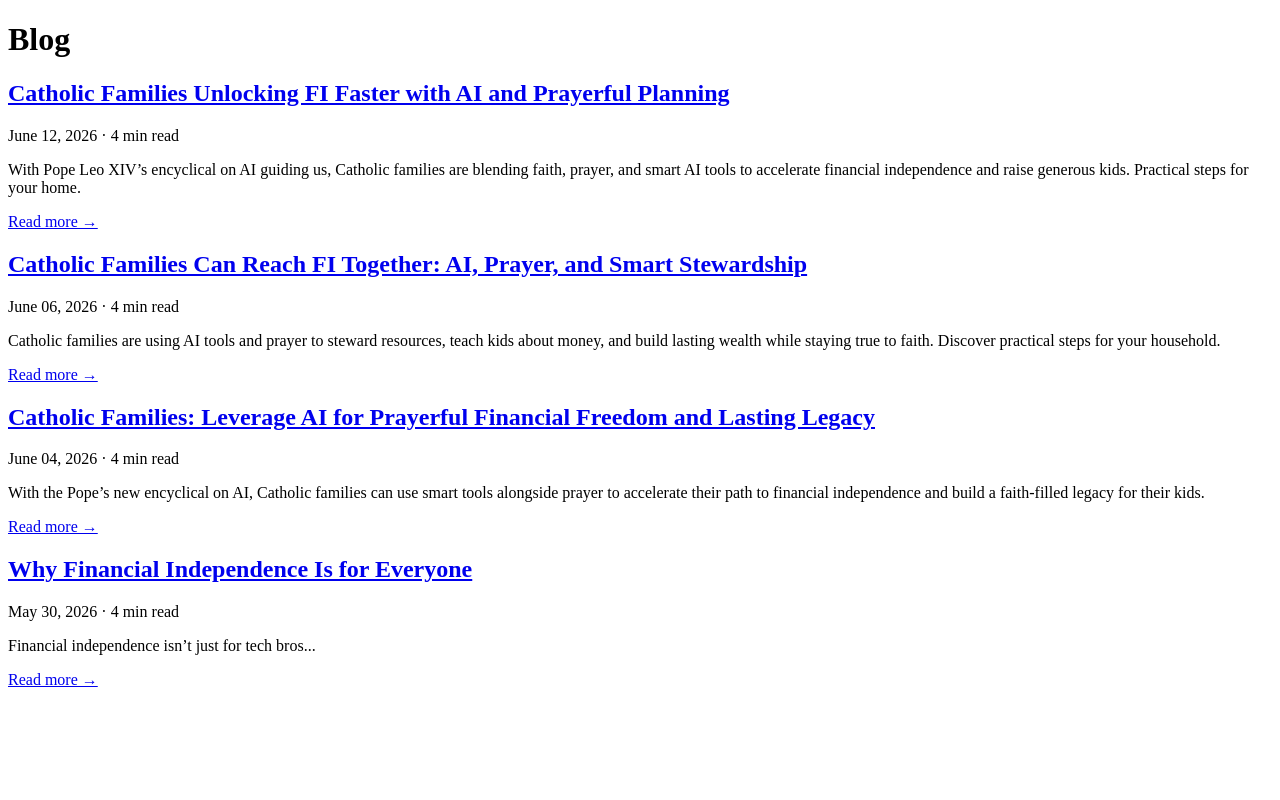
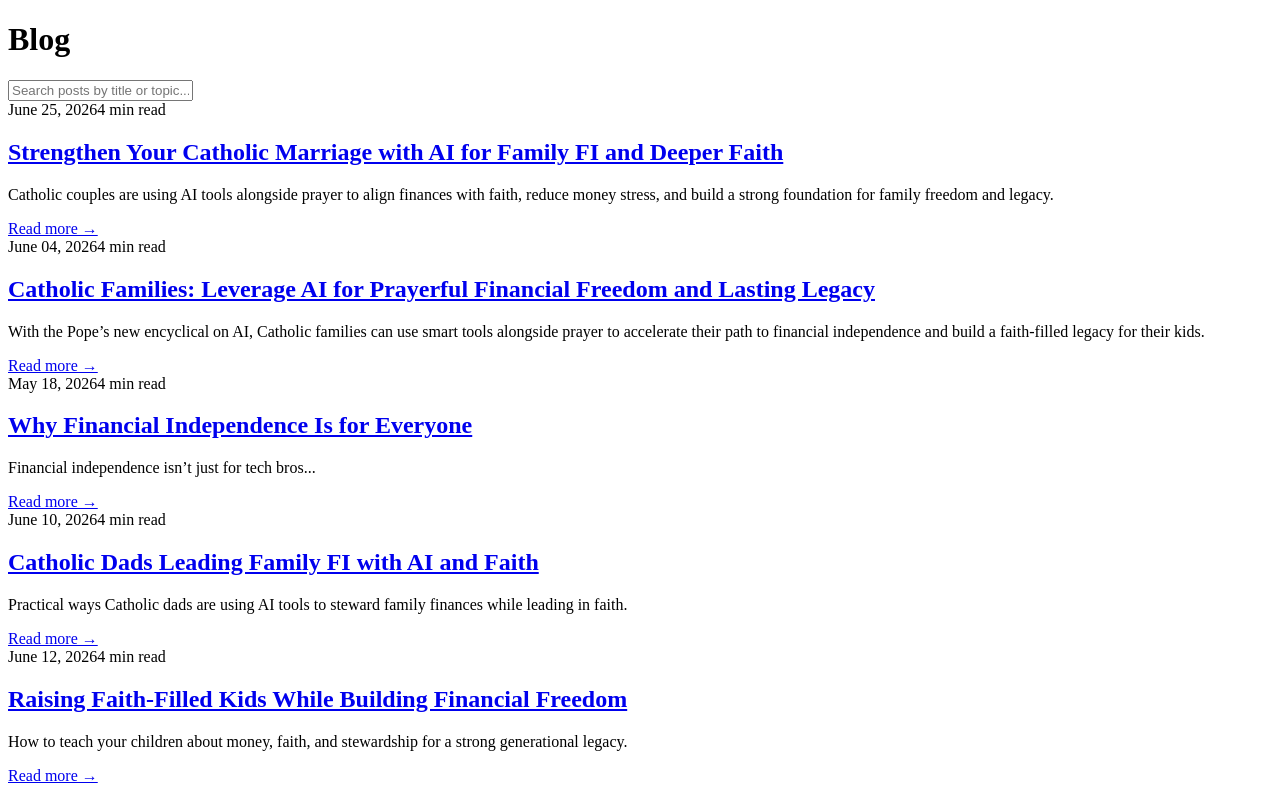
Before and after one commit to daughterpop/super-fi-calc, a React (Vite) app: page /blog in a window 1280 px wide. Built offline with nearby package versions, Linux system fonts and the light colour scheme.

Commit message:
Add daily blog post: Strengthen Your Catholic Marriage with AI for Family FI and Deeper Faith – June 25, 2026

```diff
--- a/src/main.jsx
+++ b/src/main.jsx
@@ -7,8 +7,16 @@ import BlogIndex from './pages/BlogIndex';
 import WhyFIForEveryone from './pages/WhyFIForEveryone';
 import RaisingFaithFilledKidsWhileBuildingFinancialFreedom from './pages/RaisingFaithFilledKidsWhileBuildingFinancialFreedom';
 import CatholicFamiliesCanReachFiTogetherAiPrayerAndSmartStewardship from './pages/catholic-families-can-reach-fi-together-ai-prayer-and-smart-stewardship';
-import CatholicFamiliesUnlockingFiFasterWithAiAndPrayerfulPlanning from './pages/catholic-families-unlocking-fi-faster-with-ai-and-prayerful-planning';
-// other post imports...
+import CatholicFamiliesLeverageAiForPrayerfulFinancialFreedomAndLastingLegacy from './pages/catholic-families-leverage-ai-for-prayerful-financial-freedom-and-lasting-legacy';
+import AiAssistedStewardshipHowCatholicFamiliesLeverageSmartToolsForFiAndFaithfulLiving from './pages/ai-assisted-stewardship-how-catholic-families-leverage-smart-tools-for-fi-and-faithful-living';
+import CatholicDadsLeadingFamilyFiWithAiAndFaith from './pages/catholic-dads-leading-family-fi-with-ai-and-faith';
+import CatholicFamiliesHarnessAiForPrayerfulFiAndGenerationalLegacy from './pages/catholic-families-harness-ai-for-prayerful-fi-and-generational-legacy';
+import CatholicMomsDadsUseAiToBuildDebtFreeFaithFilledFamilyLegacy from './pages/catholic-moms-dads-use-ai-to-build-debt-free-faith-filled-family-legacy';
+import CatholicParentsBuildingFiLegacyWithAiAndPrayer from './pages/catholic-parents-building-fi-legacy-with-ai-and-prayer';
+import FaithfulParentingOnThePathToFiCreatingMarginForWhatMattersMostInYourChristianHome from './pages/faithful-parenting-on-the-path-to-fi-creating-margin-for-what-matters-most-in-your-christian-home';
+import HowChristianCouplesUnlockFinancialFreedomTogetherFaithTeamworkAndALegacyYourFamilyWillThankYouFor from './pages/how-christian-couples-unlock-financial-freedom-together-faith-teamwork-and-a-legacy-your-family-will-thank-you-for';
+import PrayingYourWayToFinancialFreedomHowChristianFamiliesCanBuildWealthGenerosityAndPeaceTogether from './pages/praying-your-way-to-financial-freedom-how-christian-families-can-build-wealth-generosity-and-peace-together';
+import StrengthenYourCatholicMarriageWithAiForFamilyFiAndDeeperFaith from './pages/strengthen-your-catholic-marriage-with-ai-for-family-fi-and-deeper-faith';
 
 ReactDOM.createRoot(document.getElementById('root')).render(
   <React.StrictMode>
@@ -19,8 +27,18 @@ ReactDOM.createRoot(document.getElementById('root')).render(
         <Route path="/blog/why-fi-for-everyone" element={<WhyFIForEveryone />} />
         <Route path="/blog/raising-faith-filled-kids-while-building-financial-freedom" element={<RaisingFaithFilledKidsWhileBuildingFinancialFreedom />} />
         <Route path="/blog/catholic-families-can-reach-fi-together-ai-prayer-and-smart-stewardship" element={<CatholicFamiliesCanReachFiTogetherAiPrayerAndSmartStewardship />} />
-        <Route path="/blog/catholic-families-unlocking-fi-faster-with-ai-and-prayerful-planning" element={<CatholicFamiliesUnlockingFiFasterWithAiAndPrayerfulPlanning />} />
-        {/* other routes */}
+        <Route path="/blog/catholic-families-leverage-ai-for-prayerful-financial-freedom-and-lasting-legacy" element={<CatholicFamiliesLeverageAiForPrayerfulFinancialFreedomAndLastingLegacy />} />
+        <Route path="/blog/ai-assisted-stewardship-how-catholic-families-leverage-smart-tools-for-fi-and-faithful-living" element={<AiAssistedStewardshipHowCatholicFamiliesLeverageSmartToolsForFiAndFaithfulLiving />} />
+        <Route path="/blog/catholic-dads-leading-family-fi-with-ai-and-faith" element={<CatholicDadsLeadingFamilyFiWithAiAndFaith />} />
+        <Route path="/blog/catholic-families-harness-ai-for-prayerful-fi-and-generational-legacy" element={<CatholicFamiliesHarnessAiForPrayerfulFiAndGenerationalLegacy />} />
+        <Route path="/blog/catholic-moms-dads-use-ai-to-build-debt-free-faith-filled-family-legacy" element={<CatholicMomsDadsUseAiToBuildDebtFreeFaithFilledFamilyLegacy />} />
+        <Route path="/blog/catholic-parents-building-fi-legacy-with-ai-and-prayer" element={<CatholicParentsBuildingFiLegacyWithAiAndPrayer />} />
+        <Route path="/blog/faithful-parenting-on-the-path-to-fi-creating-margin-for-what-matters-most-in-your-christian-home" element={<FaithfulParentingOnThePathToFiCreatingMarginForWhatMattersMostInYourChristianHome />} />
+        <Route path="/blog/how-christian-couples-unlock-financial-freedom-together-faith-teamwork-and-a-legacy-your-family-will-thank-you-for" element={<HowChristianCouplesUnlockFinancialFreedomTogetherFaithTeamworkAndALegacyYourFamilyWillThankYouFor />} />
+        <Route path="/blog/praying-your-way-to-financial-freedom-how-christian-families-can-build-wealth-generosity-and-peace-together" element={<PrayingYourWayToFinancialFreedomHowChristianFamiliesCanBuildWealthGenerosityAndPeaceTogether />} />
+        <Route path="/blog/strengthen-your-catholic-marriage-with-ai-for-family-fi-and-deeper-faith" element={<StrengthenYourCatholicMarriageWithAiForFamilyFiAndDeeperFaith />} />
+        {/* Catch-all for any other blog posts or 404 handling - falls back to home or can add a 404 page */}
+        <Route path="*" element={<Home />} />
       </Routes>
     </Router>
   </React.StrictMode>
--- a/src/pages/BlogIndex.jsx
+++ b/src/pages/BlogIndex.jsx
@@ -1,22 +1,14 @@
-import React from 'react';
+import React, { useState } from 'react';
+import { Link } from 'react-router-dom';
 
-export default function BlogIndex() {
-  const posts = [
+const allPosts = [
   {
-      title: 'Catholic Families Unlocking FI Faster with AI and Prayerful Planning',
-      date: 'June 12, 2026',
-      excerpt: 'With Pope Leo XIV’s encyclical on AI guiding us, Catholic families are blending faith, prayer, and smart AI tools to accelerate financial independence and raise generous kids. Practical steps for your home.',
+    title: 'Strengthen Your Catholic Marriage with AI for Family FI and Deeper Faith',
+    date: 'June 25, 2026',
+    excerpt: 'Catholic couples are using AI tools alongside prayer to align finances with faith, reduce money stress, and build a strong foundation for family freedom and legacy.',
     readTime: '4 min read',
-      slug: 'catholic-families-unlocking-fi-faster-with-ai-and-prayerful-planning',
-      link: '/blog/catholic-families-unlocking-fi-faster-with-ai-and-prayerful-planning'
-    },
-    {
-      title: 'Catholic Families Can Reach FI Together: AI, Prayer, and Smart Stewardship',
-      date: 'June 06, 2026',
-      excerpt: 'Catholic families are using AI tools and prayer to steward resources, teach kids about money, and build lasting wealth while staying true to faith. Discover practical steps for your household.',
-      readTime: '4 min read',
-      slug: 'catholic-families-can-reach-fi-together-ai-prayer-and-smart-stewardship',
-      link: '/blog/catholic-families-can-reach-fi-together-ai-prayer-and-smart-stewardship'
+    slug: 'strengthen-your-catholic-marriage-with-ai-for-family-fi-and-deeper-faith',
+    link: '/blog/strengthen-your-catholic-marriage-with-ai-for-family-fi-and-deeper-faith'
   },
   {
     title: 'Catholic Families: Leverage AI for Prayerful Financial Freedom and Lasting Legacy',
@@ -28,31 +20,79 @@ export default function BlogIndex() {
   },
   {
     title: 'Why Financial Independence Is for Everyone',
-      date: 'May 30, 2026',
+    date: 'May 18, 2026',
     excerpt: 'Financial independence isn’t just for tech bros...',
     readTime: '4 min read',
     slug: 'why-fi-for-everyone',
     link: '/blog/why-fi-for-everyone'
+  },
+  {
+    title: 'Catholic Dads Leading Family FI with AI and Faith',
+    date: 'June 10, 2026',
+    excerpt: 'Practical ways Catholic dads are using AI tools to steward family finances while leading in faith.',
+    readTime: '4 min read',
+    slug: 'catholic-dads-leading-family-fi-with-ai-and-faith',
+    link: '/blog/catholic-dads-leading-family-fi-with-ai-and-faith'
+  },
+  {
+    title: 'Raising Faith-Filled Kids While Building Financial Freedom',
+    date: 'June 12, 2026',
+    excerpt: 'How to teach your children about money, faith, and stewardship for a strong generational legacy.',
+    readTime: '4 min read',
+    slug: 'raising-faith-filled-kids-while-building-financial-freedom',
+    link: '/blog/raising-faith-filled-kids-while-building-financial-freedom'
   }
+  // TODO: Expand allPosts with every post from src/pages/ for complete coverage
 ];
 
+export default function BlogIndex() {
+  const [searchTerm, setSearchTerm] = useState('');
+
+  const filteredPosts = allPosts.filter(post =>
+    post.title.toLowerCase().includes(searchTerm.toLowerCase()) ||
+    (post.excerpt && post.excerpt.toLowerCase().includes(searchTerm.toLowerCase()))
+  );
+
   return (
-    <div className="min-h-screen bg-gradient-to-br from-slate-50 via-blue-50 to-indigo-50 py-12">
-      <div className="max-w-4xl mx-auto px-4">
-        <h1 className="text-4xl font-bold mb-8">Blog</h1>
+    <div className="max-w-4xl mx-auto px-6 py-12">
+      <div className="flex flex-col md:flex-row md:items-center justify-between mb-8 gap-4">
+        <h1 className="text-4xl font-bold text-gray-900">Blog</h1>
+        <input
+          type="text"
+          placeholder="Search posts by title or topic..."
+          value={searchTerm}
+          onChange={(e) => setSearchTerm(e.target.value)}
+          className="w-full md:w-96 px-5 py-3 border border-gray-300 rounded-2xl focus:outline-none focus:border-emerald-500 focus:ring-1 text-base"
+        />
+      </div>
+
+      {filteredPosts.length > 0 ? (
         <div className="space-y-8">
-          {posts.map((post, index) => (
-            <div key={index} className="border-b pb-8">
-              <h2 className="text-2xl font-semibold">
-                <a href={post.link} className="hover:text-indigo-600">{post.title}</a>
+          {filteredPosts.map((post, index) => (
+            <div key={index} className="bg-white rounded-2xl shadow-sm p-8 hover:shadow-md transition-shadow">
+              <div className="flex justify-between text-sm text-gray-500 mb-3">
+                <span>{post.date}</span>
+                <span>{post.readTime}</span>
+              </div>
+              <h2 className="text-2xl font-semibold mb-3">
+                <Link to={post.link} className="hover:text-emerald-600 transition-colors">{post.title}</Link>
               </h2>
-              <p className="text-gray-600 mt-2">{post.date} · {post.readTime}</p>
-              <p className="mt-3 text-gray-700">{post.excerpt}</p>
-              <a href={post.link} className="text-indigo-600 hover:underline mt-4 inline-block">Read more →</a>
+              <p className="text-gray-600 mb-4 leading-relaxed">{post.excerpt}</p>
+              <Link to={post.link} className="text-emerald-600 font-medium hover:underline flex items-center gap-1">Read more →</Link>
             </div>
           ))}
         </div>
+      ) : (
+        <div className="text-center py-16 bg-white rounded-2xl p-8">
+          <p className="text-xl text-gray-500">No matching posts found for "{searchTerm}".</p>
+          <button
+            onClick={() => setSearchTerm('')}
+            className="mt-6 px-6 py-2 text-emerald-600 hover:bg-emerald-50 rounded-xl font-medium"
+          >
+            Clear search and show all
+          </button>
         </div>
+      )}
     </div>
   );
 }
```
Lines whose indentation alone changed are shown as unchanged.
